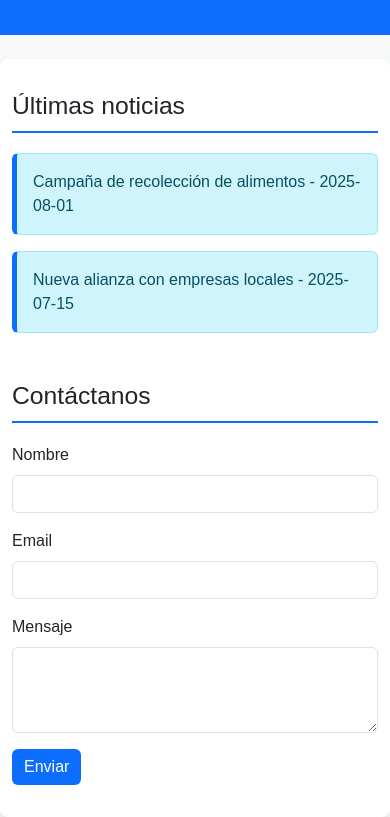
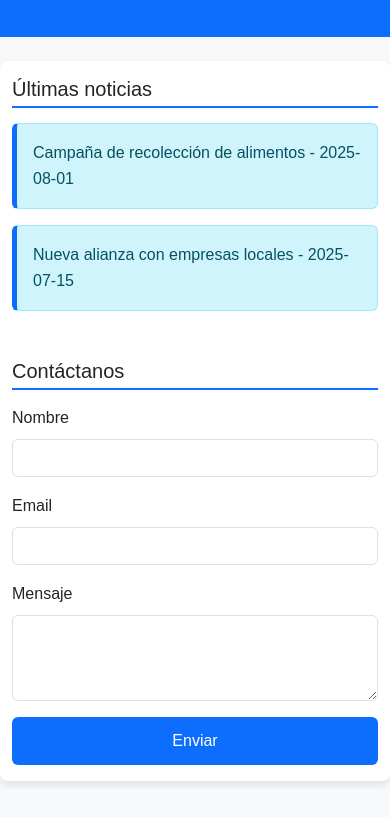
Before and after one commit to nachored/nachored.github.io, a plain HTML site: page index.html in a window 390 px wide. Shown: the part 94-911 px from the top of the page. After the commit the page ends 883 px from the top, so only its background shows below. Drawn offline with nearby package versions, Linux system fonts and the light colour scheme.

Commit message:
Add files via upload

```diff
--- a/styles.css
+++ b/styles.css
@@ -10,32 +10,73 @@ body {
     font-family: Arial, sans-serif;
     background-color: var(--secondary-color);
     color: var(--text-color);
+    margin: 0px;
+    line-height: 26px;
 }
 
 header {
     background-color: var(--primary-color) !important;
+    padding: 16px;
+    text-align: center;
 }
 
 main {
     background-color: var(--light-color);
-    padding: 2rem;
+    padding: 32px;
     border-radius: 8px;
-    box-shadow: 0 4px 8px rgba(0,0,0,0.1);
+    box-shadow: 0px 4px 8px rgba(0,0,0,0.1);
+    margin: 16px;
 }
 
 main section h2 {
     border-bottom: 2px solid var(--primary-color);
     padding-bottom: 10px;
     margin-bottom: 20px;
+    font-size: 24px;
 }
-
 
 #news-container .alert {
     border-left: 5px solid var(--primary-color);
+    padding: 16px;
 }
 
 .btn-primary {
     background-color: var(--primary-color);
     border: none;
     transition: background-color 0.3s ease;
+    padding: 12px 24px;
+    font-size: 16px;
 }
+
+@media (max-width: 767px) {
+    main {
+        padding: 16px;
+        margin: 8px;
+    }
+
+    main section h2 {
+        font-size: 20px;
+        padding-bottom: 5px;
+        margin-bottom: 15px;
+    }
+
+    .btn-primary {
+        width: 100%;
+        padding: 12px;
+    }
+}
+
+@media (min-width: 768px) and (max-width: 991px) {
+    main {
+        padding: 24px;
+        margin: 16px auto;
+        max-width: 90%;
+    }
+}
+
+@media (min-width: 992px) {
+    main {
+        max-width: 800px;
+        margin: 32px auto;
+    }
+}
```
